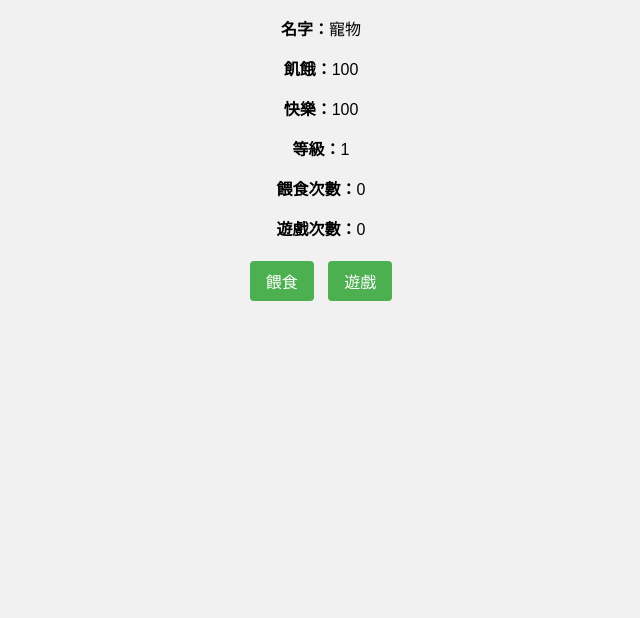
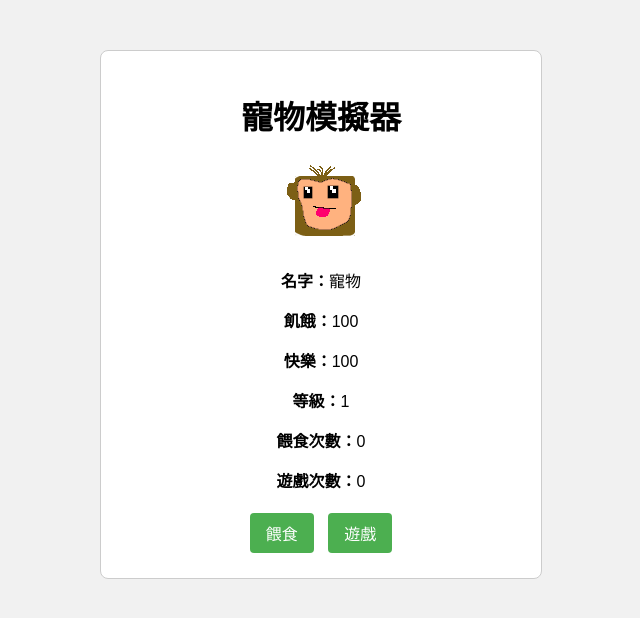
Before and after one commit to petsimgame/petsimgame.github.io, a plain HTML site: page index.html in a window 1280 px wide. Shown: the whole page, without its empty margins (319-959 px from the left). Drawn offline with Linux system fonts and the light colour scheme.

Commit message:
Update index.html

```diff
--- a/index.html
+++ b/index.html
@@ -7,6 +7,10 @@
   <link rel="stylesheet" href="styles.css">
 </head>
 <body>
+  <div class="container">
+    <h1>寵物模擬器</h1>
+    <div class="pet">
+      <img src="pet.png" alt="寵物">
   <!-- 寵物狀態 -->
   <div class="status">
     <p><strong>名字：</strong><span id="petName">寵物</span></p>
```
